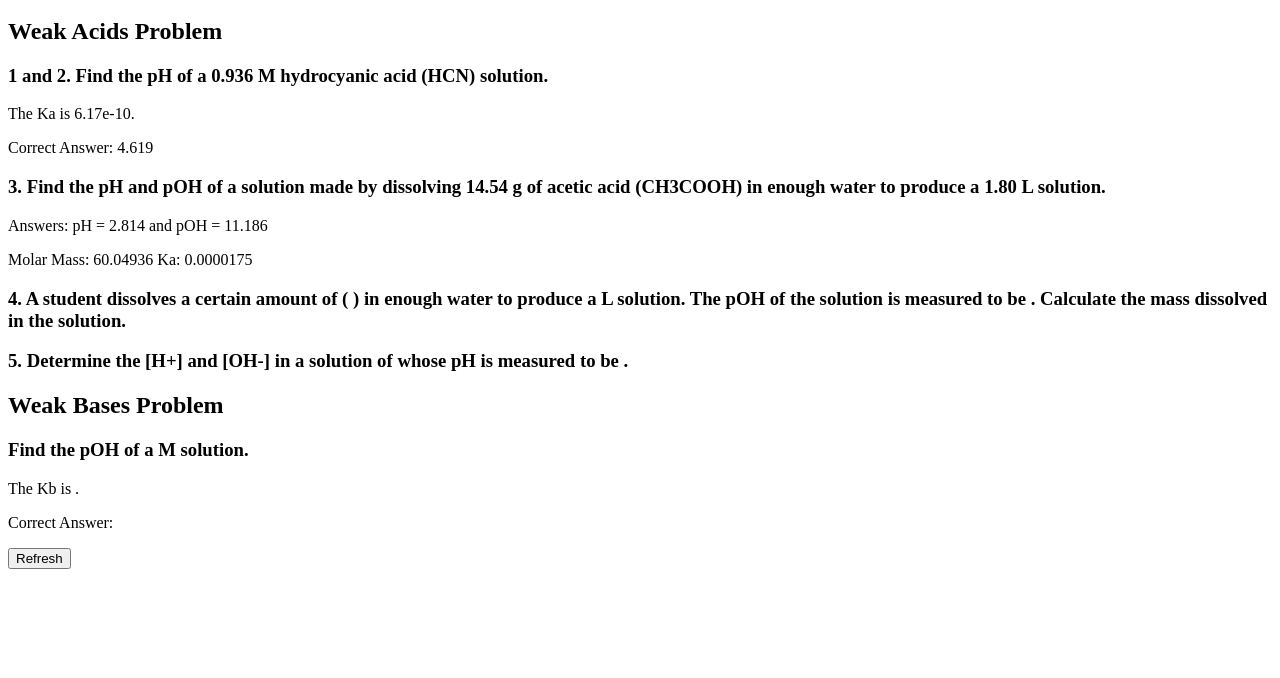
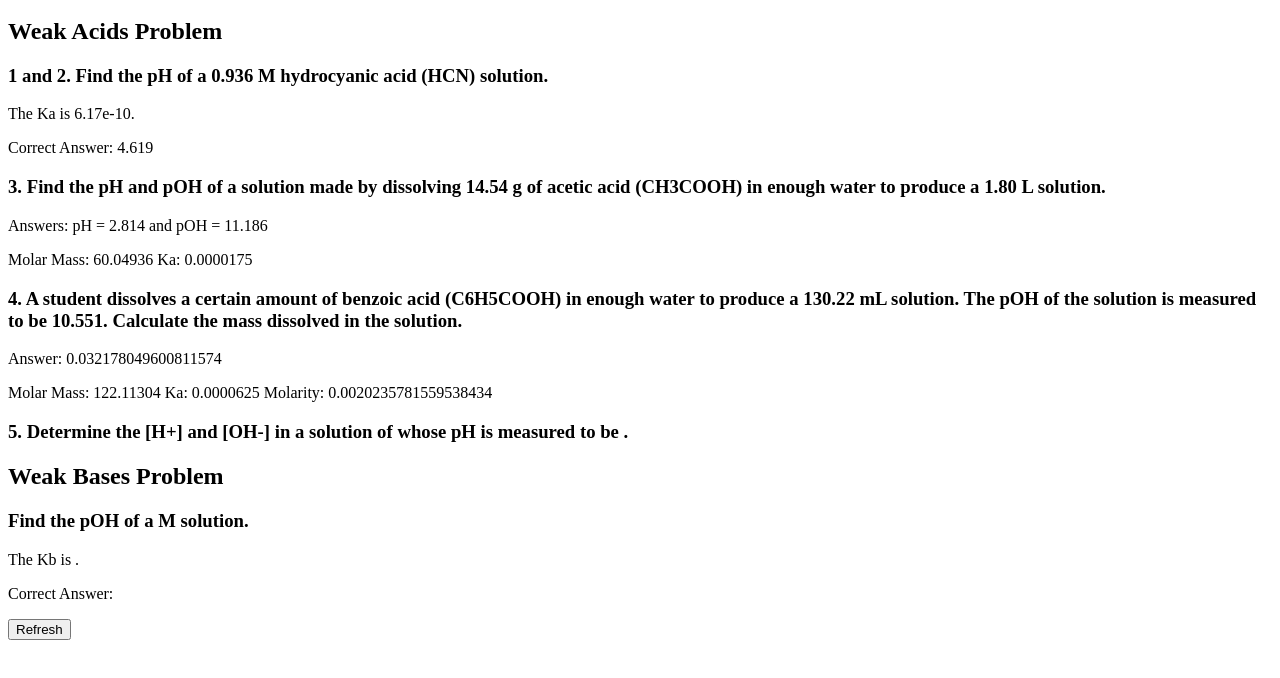
Before and after one commit to momaki9/TPT-Worksheets, a plain HTML site: page Chemistry/acids_and_bases/index.html in a window 1280 px wide. Shown: the part 100-778 px from the top of the page. Drawn offline with Linux system fonts and the light colour scheme.

Commit message:
completed version 3 question and answer set up

```diff
--- a/Chemistry/acids_and_bases/index.html
+++ b/Chemistry/acids_and_bases/index.html
@@ -33,15 +33,26 @@
             <span id="ka-v2"></span>
         </p>
     </section>
-
+    <!-- version 3 -->
     <section>
-        <h3>4. A student dissolves a certain amount of <span id="acid-name-v3"></span>(<span id="weak-acid-v3"></span> )
-            in enough water to produce a <span id="soln-volume-v2"></span> L solution. The pOH of the solution is
-            measured to be <span id="given-poh"></span>. Calculate the mass dissolved in the solution.</h3>
+        <h3>4. A student dissolves a certain amount of <span id="acid-name-v3"></span> (<span id="weak-acid-v3"></span>)
+            in enough water to produce a <span id="soln-volume-v3"></span> mL solution. The pOH of the solution is
+            measured to be <span id="given-poh"></span>. Calculate the mass dissolved in the solution.
+        </h3>
+        <p>Answer: <span id='v3-ans'></span></p>
+        <p>
+            Molar Mass:
+            <span id="mm-v3"></span>
+            Ka:
+            <span id="ka-v3"></span>
+            Molarity:
+            <span id="v3-molarity"></span>
+        </p>
     </section>
     <section>
         <h3>5. Determine the [H+] and [OH-] in a solution of <span id="acid-name-v4"></span> whose pH is measured to be
-            <span id="given-ph"></span>.</h3>
+            <span id="given-ph"></span>.
+        </h3>
     </section>
     <section>
         <h1>Weak Bases Problem</h1>
--- a/Chemistry/acids_and_bases/script.js
+++ b/Chemistry/acids_and_bases/script.js
@@ -100,7 +100,7 @@ const chosenVolume = randomNumber(1);
 document.getElementById('soln-volume').textContent = chosenVolume;
 document.getElementById('mm').textContent = chosenInstVTwo.mm;
 document.getElementById('ka-v2').textContent = chosenInstVTwo.ka;
-// Answers is calculated by first converting the mass to moles using the molar mass, then finding the molarity.
+// Answers are calculated by first converting the mass to moles using the molar mass, then finding the molarity.
 // next use the ka to find the [H+] from which the pH and pOH can be determined
 const versionTwoAnswer = () => {
     const moles = chosenMass / chosenInstVTwo.mm;
@@ -115,3 +115,42 @@ const versionTwoAnswer = () => {
 };
 
 versionTwoAnswer();
+
+// version 3
+const chosenInstVThree = instanceGenerstor(weakAcidObj);
+document.getElementById('acid-name-v3').textContent = chosenInstVThree.name;
+document.getElementById('weak-acid-v3').textContent = chosenInstVThree.acid;
+document.getElementById('mm-v3').textContent = chosenInstVThree.mm;
+document.getElementById('ka-v3').textContent = chosenInstVThree.ka;
+const chosenVolumeVThreee = randomNumber(100);
+document.getElementById('soln-volume-v3').textContent = chosenVolumeVThreee;
+
+const randompOH = function(value) {
+    const randomV = Math.random(0) + value
+    return randomV.toFixed(3)
+};
+
+const chosenpOH = randompOH(10);
+document.getElementById('given-poh').textContent = chosenpOH;
+
+// Answer is calculated by first converting the pOH to pH, then converting to H+
+// use the Ka expression to calculate the molarity. Then convert to moles using the given volume. Finally convert moles to mass using the molar mass
+const versionThreeAnswer = () => {
+    const pH = 14 - chosenpOH;
+    const concH = Math.pow(10, -pH);
+    // x squared
+    const stepOne = Math.pow(concH, 2);
+    // molarity of acid
+    const stepTwo = stepOne / chosenInstVThree.ka
+    document.getElementById('v3-molarity').textContent = stepTwo;
+    // converting volume to liters
+    const stepThree = chosenVolumeVThreee / 1000;
+    // converting to moles
+    const stepFour = stepTwo * stepThree;
+    // converting to mass
+    const mass = stepFour * chosenInstVThree.mm
+    document.getElementById('v3-ans').textContent = mass;
+};
+
+// Make sure values are reasonable -- double check the math as well
+versionThreeAnswer();
```
